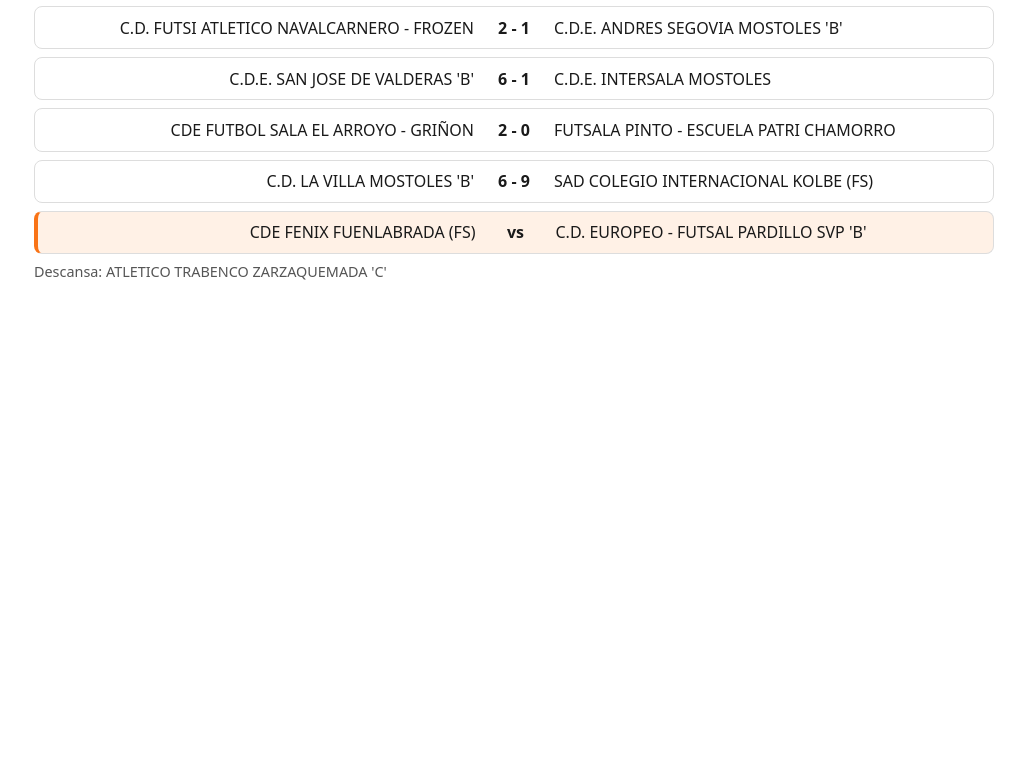
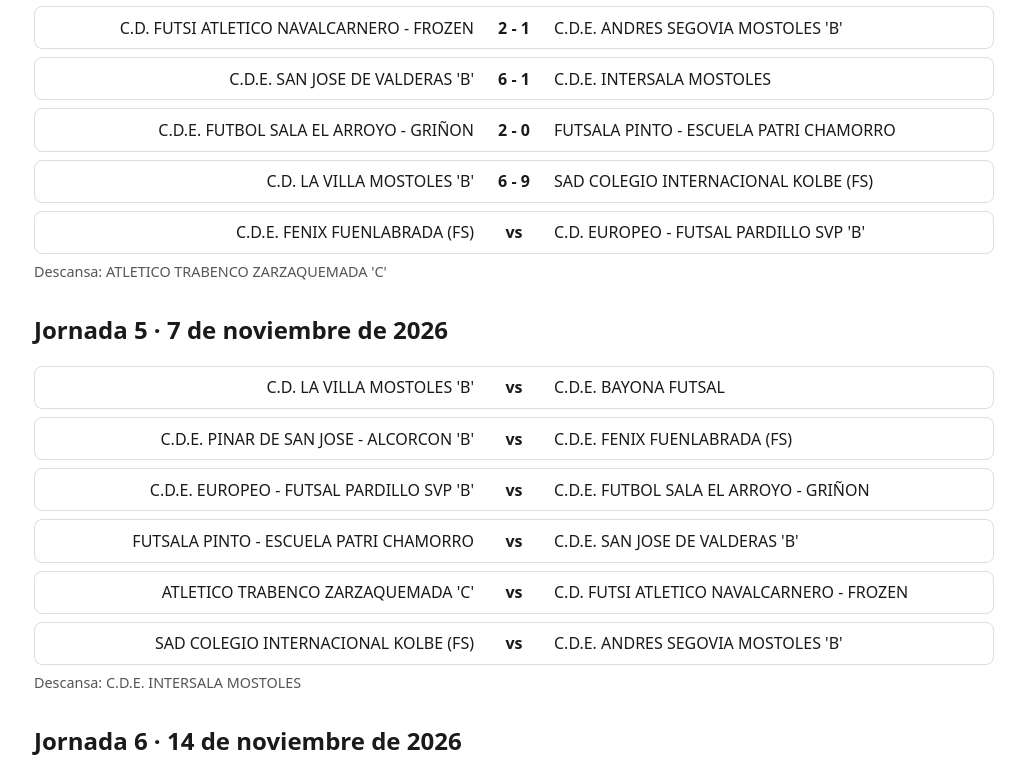
Before and after one commit to rvelasco2199/MI_PRIMERA_WEB, a React (Vite) app: page /equipos/1/calendario in a window 1280 px wide. Shown: the part 1572-2347 px from the top of the page, without its empty margins (126-1151 px from the left). Before the commit the page ends 1917 px from the top, so only its background shows below. Built offline with nearby package versions, Linux system fonts and the light colour scheme.

Commit message:
Final del dia 2

```diff
--- a/src/data/fixtures.js
+++ b/src/data/fixtures.js
@@ -8,9 +8,9 @@ export const fixtures = [
       { home: 'FUTSALA PINTO - ESCUELA PATRI CHAMORRO', away: "C.D. LA VILLA MOSTOLES 'B'", homeScore: 3, awayScore: 2 },
       { home: 'C.D. FUTSI ATLETICO NAVALCARNERO - FROZEN', away: "C.D.E. SAN JOSE DE VALDERAS 'B'", homeScore: 1, awayScore: 5 },
       { home: "C.D. EUROPEO - FUTSAL PARDILLO SVP 'B'", away: "C.D.E. PINAR DE SAN JOSE - ALCORCON 'B'", homeScore: 3, awayScore: 6 },
-      { home: "ATLETICO TRABENCO ZARZAQUEMADA 'C'", away: 'CDE FENIX FUENLABRADA (FS)', homeScore: 3, awayScore: 2, time: null, venue: null },
-      { home: 'C.D.E. INTERSALA MOSTOLES', away: 'CDE BAYONA FUTSAL', homeScore: 4, awayScore: 3 },
-      { home: "C.D.E. ANDRES SEGOVIA MOSTOLES 'B'", away: 'CDE FUTBOL SALA EL ARROYO - GRIÑON', homeScore: 4, awayScore: 5 },
+      { home: "ATLETICO TRABENCO ZARZAQUEMADA 'C'", away: 'C.D.E. FENIX FUENLABRADA (FS)', homeScore: 3, awayScore: 2, time: null, venue: null },
+      { home: 'C.D.E. INTERSALA MOSTOLES', away: 'C.D.E. BAYONA FUTSAL', homeScore: 4, awayScore: 3 },
+      { home: "C.D.E. ANDRES SEGOVIA MOSTOLES 'B'", away: 'C.D.E. FUTBOL SALA EL ARROYO - GRIÑON', homeScore: 4, awayScore: 5 },
     ],
   },
   {
@@ -19,10 +19,10 @@ export const fixtures = [
     date: '2026-10-17',
     rest: 'C.D. FUTSI ATLETICO NAVALCARNERO - FROZEN',
     matches: [
-      { home: 'CDE FENIX FUENLABRADA (FS)', away: 'C.D.E. INTERSALA MOSTOLES', homeScore: 4, awayScore: 5, time: null, venue: null },
-      { home: 'CDE BAYONA FUTSAL', away: 'FUTSALA PINTO - ESCUELA PATRI CHAMORRO', homeScore: 4, awayScore: 6 },
+      { home: 'C.D.E. FENIX FUENLABRADA (FS)', away: 'C.D.E. INTERSALA MOSTOLES', homeScore: 4, awayScore: 5, time: null, venue: null },
+      { home: 'C.D.E. BAYONA FUTSAL', away: 'FUTSALA PINTO - ESCUELA PATRI CHAMORRO', homeScore: 4, awayScore: 6 },
       { home: "C.D.E. SAN JOSE DE VALDERAS 'B'", away: "C.D.E. ANDRES SEGOVIA MOSTOLES 'B'", homeScore: 7, awayScore: 3 },
-      { home: 'CDE FUTBOL SALA EL ARROYO - GRIÑON', away: "ATLETICO TRABENCO ZARZAQUEMADA 'C'", homeScore: 3, awayScore: 3 },
+      { home: 'C.D.E. FUTBOL SALA EL ARROYO - GRIÑON', away: "ATLETICO TRABENCO ZARZAQUEMADA 'C'", homeScore: 3, awayScore: 3 },
       { home: "C.D.E. PINAR DE SAN JOSE - ALCORCON 'B'", away: 'SAD COLEGIO INTERNACIONAL KOLBE (FS)', homeScore: 3, awayScore: 1 },
       { home: "C.D. LA VILLA MOSTOLES 'B'", away: "C.D. EUROPEO - FUTSAL PARDILLO SVP 'B'", homeScore: null, awayScore: null },
     ],
@@ -35,9 +35,9 @@ export const fixtures = [
     matches: [
       { home: "C.D.E. PINAR DE SAN JOSE - ALCORCON 'B'", away: "C.D. LA VILLA MOSTOLES 'B'", homeScore: 8, awayScore: 2 },
       { home: "ATLETICO TRABENCO ZARZAQUEMADA 'C'", away: "C.D.E. SAN JOSE DE VALDERAS 'B'", homeScore: 4, awayScore: 13 },
-      { home: 'FUTSALA PINTO - ESCUELA PATRI CHAMORRO', away: 'CDE FENIX FUENLABRADA (FS)', homeScore: 4, awayScore: 3, time: null, venue: null },
-      { home: "C.D. EUROPEO - FUTSAL PARDILLO SVP 'B'", away: 'CDE BAYONA FUTSAL', homeScore: 2, awayScore: 10 },
-      { home: 'C.D.E. INTERSALA MOSTOLES', away: 'CDE FUTBOL SALA EL ARROYO - GRIÑON', homeScore: 2, awayScore: 3 },
+      { home: 'FUTSALA PINTO - ESCUELA PATRI CHAMORRO', away: 'C.D.E. FENIX FUENLABRADA (FS)', homeScore: 4, awayScore: 3, time: null, venue: null },
+      { home: "C.D. EUROPEO - FUTSAL PARDILLO SVP 'B'", away: 'C.D.E. BAYONA FUTSAL', homeScore: 2, awayScore: 10 },
+      { home: 'C.D.E. INTERSALA MOSTOLES', away: 'C.D.E. FUTBOL SALA EL ARROYO - GRIÑON', homeScore: 2, awayScore: 3 },
       { home: 'SAD COLEGIO INTERNACIONAL KOLBE (FS)', away: 'C.D. FUTSI ATLETICO NAVALCARNERO - FROZEN', homeScore: 4, awayScore: 3 },
     ],
   },
@@ -47,12 +47,107 @@ export const fixtures = [
     date: '2026-10-31',
     rest: "ATLETICO TRABENCO ZARZAQUEMADA 'C'",
     matches: [
-      { home: 'CDE BAYONA FUTSAL', away: "C.D.E. PINAR DE SAN JOSE - ALCORCON 'B'", homeScore: 2, awayScore: 9 },
+      { home: 'C.D.E. BAYONA FUTSAL', away: "C.D.E. PINAR DE SAN JOSE - ALCORCON 'B'", homeScore: 2, awayScore: 9 },
       { home: 'C.D. FUTSI ATLETICO NAVALCARNERO - FROZEN', away: "C.D.E. ANDRES SEGOVIA MOSTOLES 'B'", homeScore: 2, awayScore: 1 },
       { home: "C.D.E. SAN JOSE DE VALDERAS 'B'", away: 'C.D.E. INTERSALA MOSTOLES', homeScore: 6, awayScore: 1 },
-      { home: 'CDE FUTBOL SALA EL ARROYO - GRIÑON', away: 'FUTSALA PINTO - ESCUELA PATRI CHAMORRO', homeScore: 2, awayScore: 0 },
+      { home: 'C.D.E. FUTBOL SALA EL ARROYO - GRIÑON', away: 'FUTSALA PINTO - ESCUELA PATRI CHAMORRO', homeScore: 2, awayScore: 0 },
       { home: "C.D. LA VILLA MOSTOLES 'B'", away: 'SAD COLEGIO INTERNACIONAL KOLBE (FS)', homeScore: 6, awayScore: 9 },
-      { home: 'CDE FENIX FUENLABRADA (FS)', away: "C.D. EUROPEO - FUTSAL PARDILLO SVP 'B'", homeScore: null, awayScore: null, time: null, venue: null },
+      { home: 'C.D.E. FENIX FUENLABRADA (FS)', away: "C.D. EUROPEO - FUTSAL PARDILLO SVP 'B'", homeScore: null, awayScore: null, time: null, venue: null },
     ],
   },
+  {leagueId: 1,
+   round: 5,
+   date: '2026-11-07',
+   rest: 'C.D.E. INTERSALA MOSTOLES',
+    matches: [
+      { home: "C.D. LA VILLA MOSTOLES 'B'", away: 'C.D.E. BAYONA FUTSAL', homeScore: null, awayScore: null },
+      { home: "C.D.E. PINAR DE SAN JOSE - ALCORCON 'B'", away: 'C.D.E. FENIX FUENLABRADA (FS)', homeScore: null, awayScore: null, time: null, venue: null },
+      { home: "C.D.E. EUROPEO - FUTSAL PARDILLO SVP 'B'", away: 'C.D.E. FUTBOL SALA EL ARROYO - GRIÑON', homeScore: null, awayScore: null },
+      { home: 'FUTSALA PINTO - ESCUELA PATRI CHAMORRO', away: "C.D.E. SAN JOSE DE VALDERAS 'B'", homeScore: null, awayScore: null },
+      { home: "ATLETICO TRABENCO ZARZAQUEMADA 'C'", away: "C.D. FUTSI ATLETICO NAVALCARNERO - FROZEN", homeScore: null, awayScore: null },
+      { home: 'SAD COLEGIO INTERNACIONAL KOLBE (FS)', away: "C.D.E. ANDRES SEGOVIA MOSTOLES 'B'", homeScore: null, awayScore: null },
+    ]
+  },
+  {leagueId: 1,
+    round: 6,
+    date: '2026-11-14',
+    rest: 'FUTSALA PINTO - ESCUELA PATRI CHAMORRO',
+    matches: [
+      { home: 'C.D.E. BAYONA FUTSAL', away: "SAD COLEGIO INTERNACIONAL KOLBE (FS)", homeScore: null, awayScore: null },
+      { home: 'C.D.E. FENIX FUENLABRADA (FS)', away: "C.D. LA VILLA MOSTOLES 'B'", homeScore: null, awayScore: null, time: null, venue: null },
+      { home: "C.D.E. SAN JOSE DE VALDERAS 'B'", away: "C.D.E. EUROPEO - FUTSAL PARDILLO SVP 'B'", homeScore: null, awayScore: null },
+      { home: 'C.D. FUTSI ATLETICO NAVALCARNERO - FROZEN', away: 'C.D.E. INTERSALA MOSTOLES', homeScore: null, awayScore: null },
+      { home: "C.D.E. ANDRES SEGOVIA MOSTOLES 'B'", away: "ATLETICO TRABENCO ZARZAQUEMADA 'C'", homeScore: null, awayScore: null },
+      { home: 'C.D.E. FUTBOL SALA EL ARROYO - GRIÑON', away: "C.D.E. PINAR DE SAN JOSE - ALCORCON 'B'", homeScore: null, awayScore: null },
+    ]
+  },
+  {leagueId: 1,
+    round: 7,
+    date: '2026-11-21',
+    rest: "C.D. EUROPEO - FUTSAL PARDILLO SVP 'B'",
+    matches: [
+      { home: 'C.D. BAYONA FUTSAL', away: 'C.D.E. FENIX FUENLABRADA (FS)', homeScore: null, awayScore: null, time: null, venue: null },
+      { home: "C.D. LA VILLA MOSTOLES 'B'", away: 'C.D.E. FUTBOL SALA EL ARROYO - GRIÑON', homeScore: null, awayScore: null },
+      { home: "C.D.E. PINAR DE SAN JOSE - ALCORCON 'B'", away: "C.D.E. SAN JOSE DE VALDERAS 'B'", homeScore: null, awayScore: null },
+      { home: 'FUTSALA PINTO - ESCUELA PATRI CHAMORRO', away: 'C.D. FUTSI ATLETICO NAVALCARNERO - FROZEN', homeScore: null, awayScore: null },
+      { home: "C.D.E. INTERSALA MOSTOLES", away: "C.D.E. ANDRES SEGOVIA MOSTOLES 'B'", homeScore: null, awayScore: null },
+      { home: "SAD COLEGIO INTERNACIONAL KOLBE (FS)", away: "ATLETICO TRABENCO ZARZAQUEMADA 'C'", homeScore: null, awayScore: null },
+    ]
+  },
+  {leagueId: 1,
+    round: 8,
+    date: '2026-11-28',
+    rest: "C.D.E. PINAR DE SAN JOSE - ALCORCON 'B'",
+    matches: [
+      { home: 'C.D.E. FENIX FUENLABRADA (FS)', away: "SAD COLEGIO INTERNACIONAL KOLBE (FS)", homeScore: null, awayScore: null, time: null, venue: null },
+      { home: "C.D.E. SAN JOSE DE VALDERAS 'B'", away: "C.D. LA VILLA MOSTOLES 'B'", homeScore: null, awayScore: null },
+      { home: 'C.D. FUTSI ATLETICO NAVALCARNERO - FROZEN', away: "C.D. EUROPEO - FUTSAL PARDILLO SVP 'B'", homeScore: null, awayScore: null },
+      { home: "C.D.E. ANDRES SEGOVIA MOSTOLES 'B'", away: 'FUTSALA PINTO - ESCUELA PATRI CHAMORRO', homeScore: null, awayScore: null },
+      { home: "ATLETICO TRABENCO ZARZAQUEMADA 'C'", away: "C.D.E. INTERSALA MOSTOLES", homeScore: null, awayScore: null },
+      { home: 'C.D.E. FUTBOL SALA EL ARROYO - GRIÑON', away: "C.D.E. BAYONA FUTSAL", homeScore: null, awayScore: null },
+    ]
+  },
+  {leagueId: 1,
+    round: 9,
+    date: '2026-12-12',
+    rest: "C.D. LA VILLA MOSTOLES 'B'",
+    matches: [
+      { home: "C.D.E. FENIX FUENLABRADA (FS)", away: "C.D.E. FUTBOL SALA EL ARROYO - GRIÑON", homeScore: null, awayScore: null, time: null, venue: null },
+      { home: 'C.D.E. BAYONA FUTSAL', away: "C.D.E. SAN JOSE DE VALDERAS 'B'", homeScore: null, awayScore: null },
+      { home: "C.D.E. PINAR DE SAN JOSE - ALCORCON 'B'", away: "C.D. FUTSI ATLETICO NAVALCARNERO - FROZEN", homeScore: null, awayScore: null },
+      { home: "C.D. EUROPEO - FUTSAL PARDILLO SVP 'B'", away: "C.D.E. ANDRES SEGOVIA MOSTOLES 'B'", homeScore: null, awayScore: null },
+      { home: 'FUTSALA PINTO - ESCUELA PATRI CHAMORRO', away: "ATLETICO TRABENCO ZARZAQUEMADA 'C'", homeScore: null, awayScore: null },
+      { home: "SAD COLEGIO INTERNACIONAL KOLBE (FS)", away: "C.D.E. INTERSALA MOSTOLES", homeScore: null, awayScore: null },
+    ]
+  },
+  {leagueId: 1,
+    round: 10,
+    date: '2026-12-19',
+    rest: "C.D.E. BAYONA FUTSAL",
+    matches: [
+      { home: "C.D.E. SAN JOSE DE VALDERAS 'B'", away: "C.D.E. FENIX FUENLABRADA (FS)", homeScore: null, awayScore: null, time: null, venue: null },
+      { home: 'FUTSI ATLETICO NAVALCARNERO - FROZEN', away: "C.D. LA VILLA MOSTOLES 'B'", homeScore: null, awayScore: null },
+      { home: "C.D.E. ANDRES SEGOVIA MOSTOLES 'B'", away: "C.D.E. PINAR DE SAN JOSE - ALCORCON 'B'", homeScore: null, awayScore: null },
+      { home: "ATLETICO TRABENCO ZARZAQUEMADA 'C'", away: "C.D. EUROPEO - FUTSAL PARDILLO SVP 'B'", homeScore: null, awayScore: null },
+      { home: "C.D.E. INTERSALA MOSTOLES", away: 'FUTSALA PINTO - ESCUELA PATRI CHAMORRO', homeScore: null, awayScore: null },
+      { home: "C.D.E. FUTBOL SALA EL ARROYO - GRIÑON", away: "SAD COLEGIO INTERNACIONAL KOLBE (FS)", homeScore: null, awayScore: null },
+    ]
+  },
+  {leagueId: 1,
+    round: 11,
+    date: '2027-01-09',
+    rest: "C.D.E. FENIX FUENLABRADA (FS)",
+    matches: [
+      { home: "C.D.E. BAYONA FUTSAL", away: "C.D. FUTSI ATLETICO NAVALCARNERO - FROZEN", homeScore: null, awayScore: null },
+      { home: "C.D. LA VILLA MOSTOLES 'B'", away: "C.D.E. ANDRES SEGOVIA MOSTOLES 'B'", homeScore: null, awayScore: null },
+      { home: "C.D.E. PINAR DE SAN JOSE - ALCORCON 'B'", away: "ATLETICO TRABENCO ZARZAQUEMADA 'C'", homeScore: null, awayScore: null },
+      { home: "C.D. EUROPEO - FUTSAL PARDILLO SVP 'B'", away: "C.D.E. INTERSALA MOSTOLES", homeScore: null, awayScore: null },
+      { home: "SAD COLEGIO INTERNACIONAL KOLBE (FS)", away: "FUTSALA PINTO - ESCUELA PATRI CHAMORRO", homeScore: null, awayScore: null },
+      { home: "C.D.E. FUTBOL SALA EL ARROYO - GRIÑON", away: "C.D.E. SAN JOSE DE VALDERAS 'B'", homeScore: null, awayScore: null },
+
+
+    ]
+  },
+
+
 ]
```
